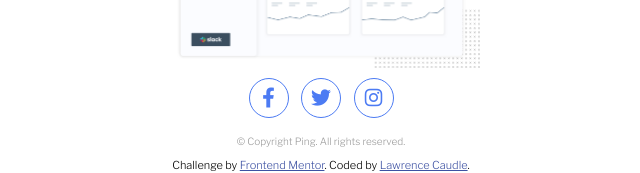
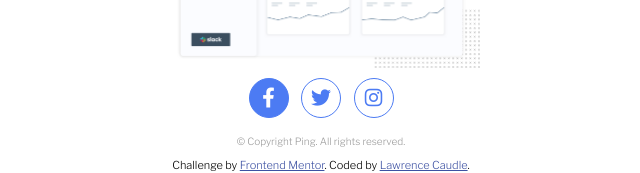
Before and after one commit to ltc870/pingsinglecolumncomingsoon, a React (Vite) app: page / in a window 1280 px wide. In both pictures the pointer is over the icon 587 px from the left and 449 px from the top of the page. Shown: the part 351-524 px from the top of the page, without its empty margins (319-959 px from the left). Built offline with nearby package versions, Linux system fonts and the light colour scheme.

Commit message:
added hover and focus state on icons in styles.css

```diff
--- a/src/css/styles.css
+++ b/src/css/styles.css
@@ -108,6 +108,13 @@ body {
   width: 40px;
 }
 
+.fa-brands:hover,
+.fa-brands:focus {
+  color: #FFFFFF;
+  background-color: #4C7BF3;
+  cursor: pointer;
+}
+
 .attribution {
     font-size: 11px;
     text-align: center;
```
